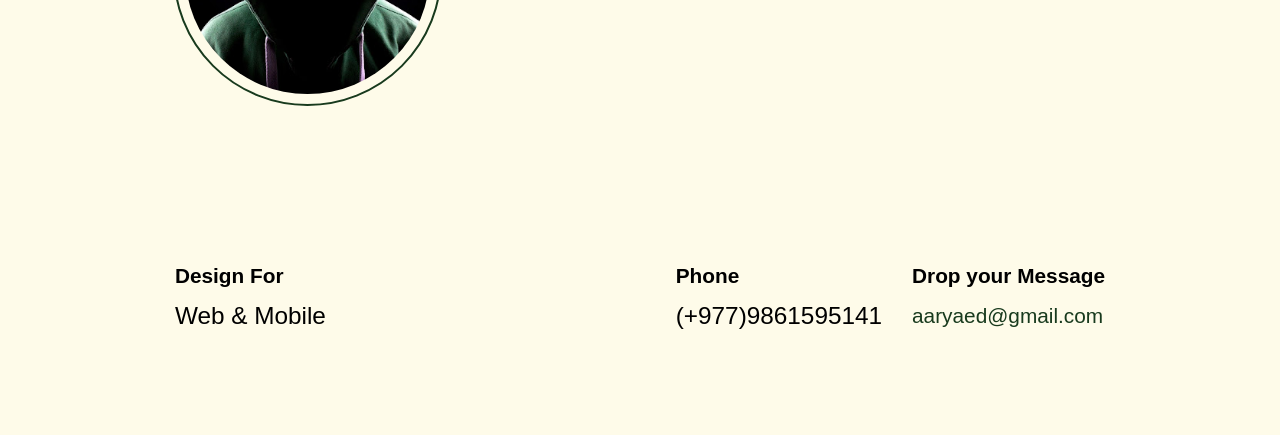
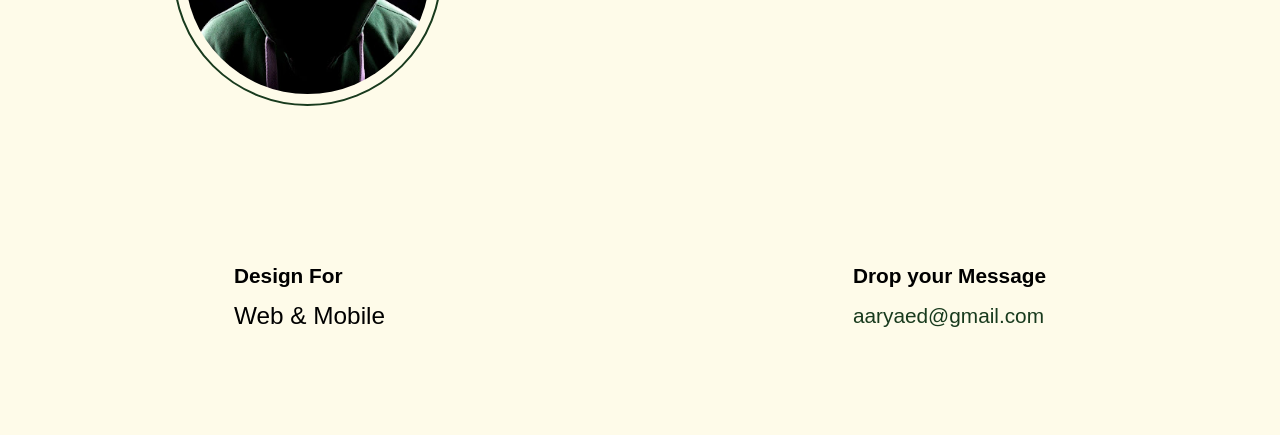
Before and after one commit to aaryae/basicportfolio, a plain HTML site: page index.html in a window 1280 px wide. Shown: the part 332-767 px from the top of the page. Drawn offline with Linux system fonts and the light colour scheme.

Commit message:
Update index.html

```diff
--- a/index.html
+++ b/index.html
@@ -42,10 +42,7 @@
                     <h3>Web & Mobile</h3>
                 </div>
                 <div class="secondcontent">
-                    <div class="s1">
-                        <h4>Phone</h4>
-                        <h3>(+977)9861595141</h3>
-                    </div>
+
                     <div class="s2">
                         <h4>Drop your Message</h4>
                         <a href="gmail.com">aaryaed@gmail.com</a>
```
